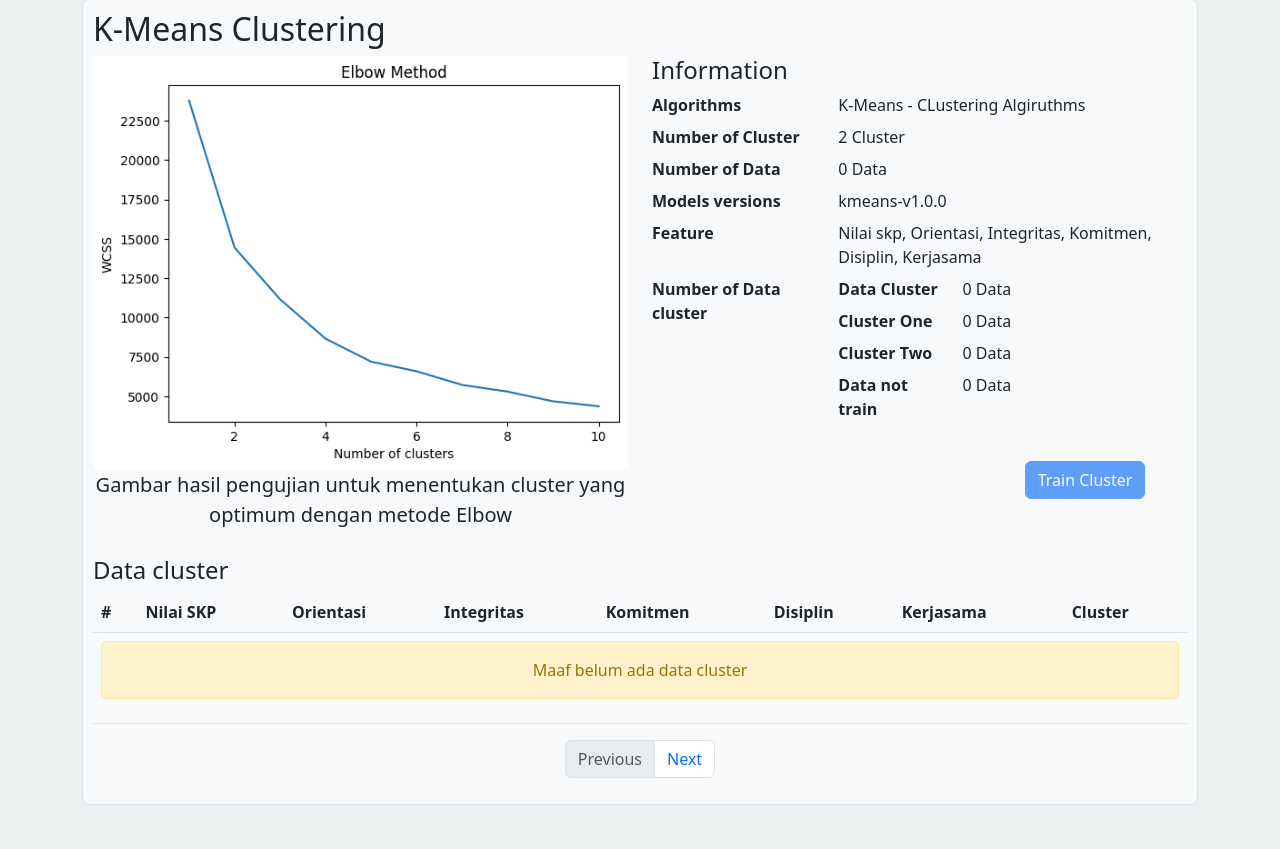
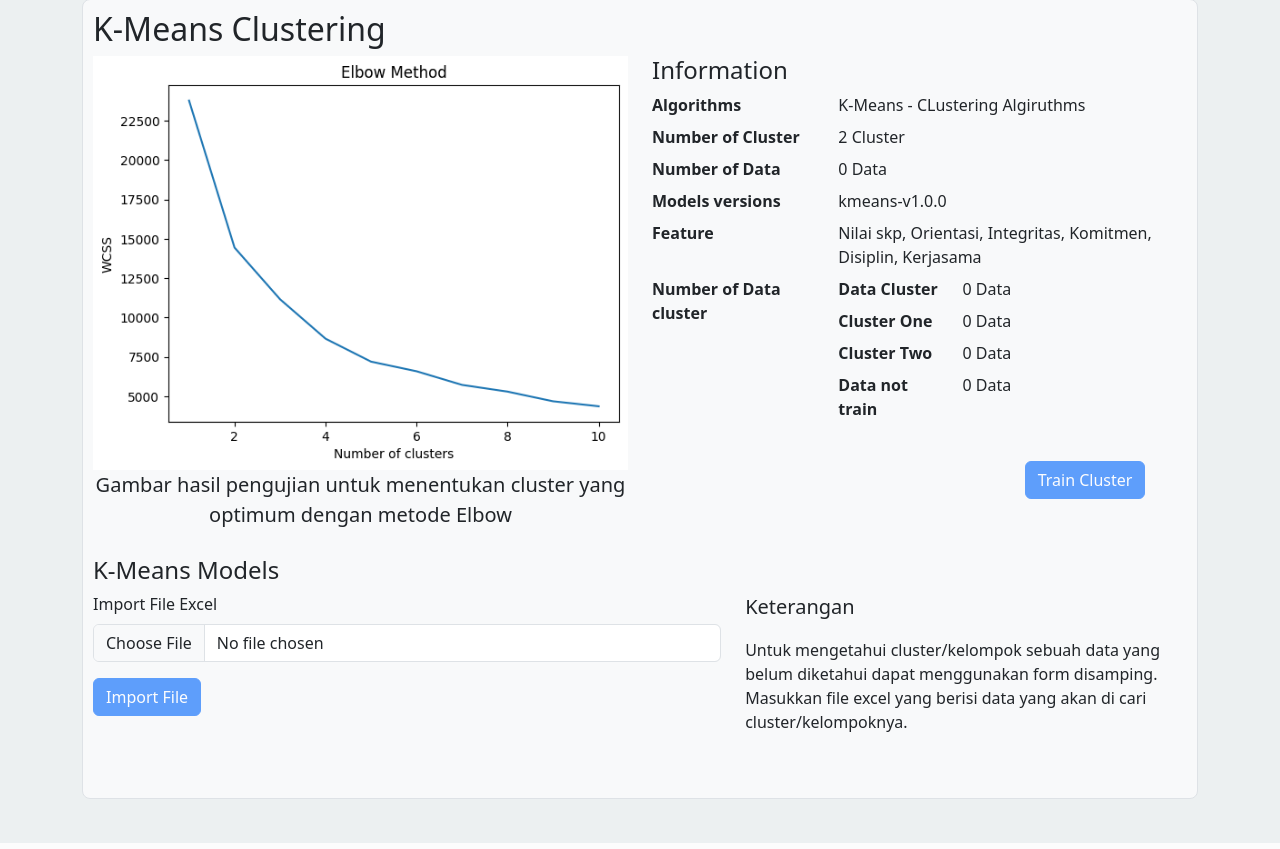
Before and after one commit to junanda/aplikasi-GQ, a Flask app: page /clustering/ in a window 1280 px wide. Shown: the part 71-920 px from the top of the page. Run offline with Flask 2, Linux system fonts and the light colour scheme; the visitor is signed in with stand-in values (Sample User, id 1); data that the repository does not hold is empty; parts of the project's set-up code (start-up, migrations or seed data) failed here and were passed over; some libraries are stand-ins or nearby versions.

Commit message:
feat:add import excel file using ajax for clustering

```diff
--- a/src/blueprint/clustering_engine.py
+++ b/src/blueprint/clustering_engine.py
@@ -1,4 +1,6 @@
-from flask import Blueprint, render_template, redirect, url_for
+from flask import Blueprint, render_template, redirect, url_for, request, json, jsonify
+from flask_cors import cross_origin
+from fileinput import filename
 from ..tools import authentication
 from ..main import db
 from sklearn.cluster import KMeans
@@ -10,16 +12,11 @@ clustering = Blueprint('clustering', __name__, url_prefix='/clustering')
 
 #index
 @clustering.route('/', methods=('GET','POST'))
-@clustering.route('/<pg>', methods=('GET','POST'))
 @authentication
-def index(pg=0):
+def index():
     l_active = 'active'
-    disabled = True
-    # query data cluster dengan pagination
-    query = f"select id_aspek, nilai_skp, orientasi, integritas, komitmen, disiplin, kerjasama, label from nilai_aspek_pegawai where label != 'none' limit 20 offset {str(int(pg)*20)}"
     # query untuk mengambil seluruh data nilai_aspek_pegawai
     query2 = "select * from nilai_aspek_pegawai where label !=''"
-    dataPag = db.engine.execute(query).fetchall()
     countRow = db.engine.execute(query2).fetchall()
 
     allData = db.engine.execute("select * from nilai_aspek_pegawai").fetchall()
@@ -27,16 +24,9 @@ def index(pg=0):
     dataCluster1 = db.engine.execute("select * from nilai_aspek_pegawai where label='0'").fetchall()
     dataCluster2 = len(countRow) - len(dataCluster1)
     data_no_label = len(allData) - len(countRow)
-    totalPage = math.ceil(len(countRow)/20)
-    if int(pg) > 0 and int(pg) <= totalPage:
-        disabled = False
     return render_template(
             'clustering_view.html',
             active_d=l_active,
-            data_cluster=dataPag,
-            hal=pg,
-            total_page=totalPage,
-            disabled=disabled,
             numberAllData=len(allData),
             dataCluster=len(countRow),
             clus_1=len(dataCluster1),
@@ -63,3 +53,17 @@ def train_clustering():
         db.engine.execute(f"update nilai_aspek_pegawai set label={kmeans.labels_[i]} where id_aspek={data.iloc[i]['id_aspek']}")
 
     return redirect(url_for('clustering.index'))
+
+@clustering.route('/file-excel', methods=['POST'])
+@cross_origin()
+def importFile():
+    resp = any
+    file = request.files['file']
+    data = pd.read_excel(file)
+    data_ex = data.to_json(orient="records")
+    parsed = json.loads(data_ex)
+    print(parsed[1:])
+    resp = jsonify({"message": "success", "data": parsed})
+    resp.status_code = 200
+
+    return resp
--- a/src/main.py
+++ b/src/main.py
@@ -1,5 +1,6 @@
 from flask import Flask
 from flask_sqlalchemy import SQLAlchemy
+from flask_cors import CORS
 import os
 import joblib
 
@@ -24,6 +25,7 @@ model_knn = load_model(model_tmp)
 
 def create_app():
     app = Flask(__name__)
+    CORS(app)
     app.secret_key = "lansdjkacnkaj1234"
 
     app.config["SQLALCHEMY_DATABASE_URI"] = f'mysql+pymysql://{userDb}:{passDB}@{host}/{dbName}'
--- a/src/templates/clustering_view.html
+++ b/src/templates/clustering_view.html
@@ -56,76 +56,58 @@
         </div>
     </div>
     <div class="row" style="margin-top: 10px;">
-        <div class="col-12">
-            <h4>Data cluster</h4>
-            <table class="table table-hover">
-                <thead>
-                    <tr>
-                        <th>#</th>
-                        <th>Nilai SKP</th>
-                        <th>Orientasi</th>
-                        <th>Integritas</th>
-                        <th>Komitmen</th>
-                        <th>Disiplin</th>
-                        <th>Kerjasama</th>
-                        <th>Cluster</th>
-                    </tr>
-                </thead>
-                <tbody>
-                    {% if data_cluster|length == 0 %}
-                        <tr>
-                            <td colspan='8'>
-                                <div class="alert alert-warning text-center"> Maaf belum ada data cluster</div>
-                            </td>
-                        </tr>
-                    {% else %}
-                        {% for data in data_cluster %}
-                            <tr>
-                                <td>#</td>
-                                <td>{{data.nilai_skp}}</td>
-                                <td>{{data.orientasi}}</td>
-                                <td>{{data.integritas}}</td>
-                                <td>{{data.komitmen}}</td>
-                                <td>{{data.disiplin}}</td>
-                                <td>{{data.kerjasama}}</td>
-                                {% if data.label == "0" %}
-                                    <td> Cluster Satu <td>
-                                {% else %}
-                                    <td> Cluster Dua </td>
-                                {% endif %}
-                            </tr>
-                        {% endfor %}
-                    {% endif %}
-                </tbody>
-            </table>
-            <nav aria-label="Page navigation example">
-                {% set number = hal|int + 1 %}
-                {% set prenumber = hal|int - 1 %}
-               <ul class="pagination justify-content-center">
-                   {% if disabled %}
-                       <li class="page-item disabled">
-                   {% else %}
-                       <li class="page-item">
-                   {% endif %}
-                       <a class="page-link" href="/clustering/{{prenumber}}">Previous</a>
-                   </li>
-                   {% for n in range(1, total_page) %}
-                       {% if hal|int == n %}
-                           <li class="page-item disabled"><a class="page-link" href="/clustering/{{n}}">{{n}}</a></li>
-                       {% else %}
-                           <li class="page-item"><a class="page-link" href="/clustering/{{n}}">{{n}}</a></li>
-                       {% endif %}
-                   {% endfor %}
-                   {% if number == total_page %}
-                       <li class="page-item disabled">
-                   {% else %}
-                       <li class="page-item">
-                   {% endif %}
-                       <a class="page-link" href="/clustering/{{number}}">Next</a>
-                   </li>
-               </ul>
-           </nav>
+         <h4>K-Means Models</h4>
+        <div class="col-7">
+            <!-- <form enctype="multipart/form-data" method="post"> -->
+                <div class="mb-3">
+                    <label for="formFile" class="form-label">Import File Excel</label>
+                    <input class="form-control" type="file" id="file" name="file" accept="application/vnd.openxmlformats-officedocument.spreadsheetml.sheet, application/vnd.ms-excel" required>
+                </div>
+                <button class="btn btn-primary" id="import">Import File</button>
+            <!-- </form> -->
         </div>
+        <div class="col-5">
+            <p class="lead">Keterangan</p>
+            <p>Untuk mengetahui cluster/kelompok sebuah data yang belum diketahui dapat menggunakan form disamping. Masukkan file excel yang berisi data yang akan di cari cluster/kelompoknya.</p>
+        </div>
+        <p id="msg"></p>
     </div>
 </div>
 {% endblock %}
+
+{% block js %}
+<script type="text/javascript">
+    let url = "{{request.path}}"
+    $("#file").change(function(){
+        $("#import").prop("disabled", false);
+    })
+
+    $("#import").on("click", function(){
+        var form_data = new FormData();
+        form_data.append('file',$("#file").prop('files')[0])
+        $.ajax({
+            url:`${url}file-excel`,
+            dataType: 'json',
+            contentType: false,
+            processData: false,
+            data: form_data,
+            type: 'post',
+            success: function(response){
+                $("#msg").html("");
+                $.each(response, function(key, data){
+                    if(key !== 'message'){
+                        $("#msg").append(key + ' -> ' + data + '<br/>');
+                    }else{
+                        $("#msg").append(data +'<br/>');
+                    }
+                })
+                $("#file").val("")
+                $("#import").prop("disabled", true);
+            },
+            error: function(response) {
+                $("#msg").html(response.message);
+            }
+        })
+    })
+</script>
+{% endblock %}
--- a/src/templates/dashboard.html
+++ b/src/templates/dashboard.html
@@ -54,7 +54,18 @@
     {% endblock %}
   </div>
   <br/>
+  <script src="https://ajax.googleapis.com/ajax/libs/jquery/3.6.3/jquery.min.js"></script>
   <script src="{{url_for('static',filename='js/bootstrap.bundle.min.js')}}"></script>
+  <script type="text/javascript">
+      $(document).ready(function(e){
+          let valFile = $("#file").val();
+          if(valFile == ""){
+              $("#import").prop("disabled", true);
+          }
+      })
+  </script>
+  {% block js %}
+  {% endblock %}
 </body>
 
 </html>
```
